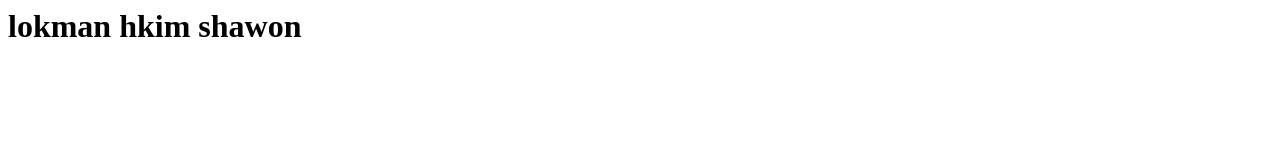
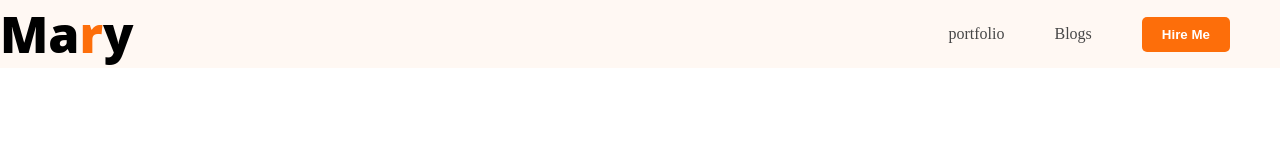
Before and after one commit to Lokman-Hakim-Shawon/module-5-project, a plain HTML site: page index.html in a window 1280 px wide. Drawn offline with Linux system fonts and the light colour scheme.

Commit message:
first commit

```diff
--- /dev/null
+++ b/first.css
@@ -0,0 +1,39 @@
+*{
+    margin:0px;
+    padding:0px;
+}
+/* nav  related style*/
+nav{
+    display: flex;
+    justify-content: space-between;
+    align-items: center;
+    background: #FFF8F3;
+}
+.nav-title{
+    font-weight: 800;
+    font-size:50px;
+    font-family: 'Open Sans',sans-serif;
+}
+.word-style{
+    color:#FD6E0A;
+}
+nav>ul {
+   display: flex;
+   align-items: center;
+}
+nav li{
+    list-style: none;
+    padding-right:50px;
+}
+nav a{
+    text-decoration:none;
+    color:#474747;
+}
+.btn-primary{
+    background: #FD6E0A;
+    color:white;
+    border:none;
+    padding:10px 20px;
+    border-radius:5px;
+    font-weight:700;
+}
--- a/index.html
+++ b/index.html
@@ -3,8 +3,18 @@
     <meta charset="UTF-8">
     <meta name="viewport" content="width=device-width, initial-scale=1.0">
     <title>portfolio project</title>
+    <link rel="stylesheet" href="first.css">
 </head>
 <body>
-    <h1>lokman hkim shawon</h1>
+     <header>
+        <nav>
+            <h1 class="nav-title">Ma<span class="word-style">r</span>y</h1>
+            <ul>
+                <li><a href="">portfolio</a></li>
+                <li><a href="">Blogs</a></li>
+                <li><button class="btn-primary">Hire Me</button></li>
+            </ul>
+        </nav>
+     </header>
 </body>
 </html>
```
